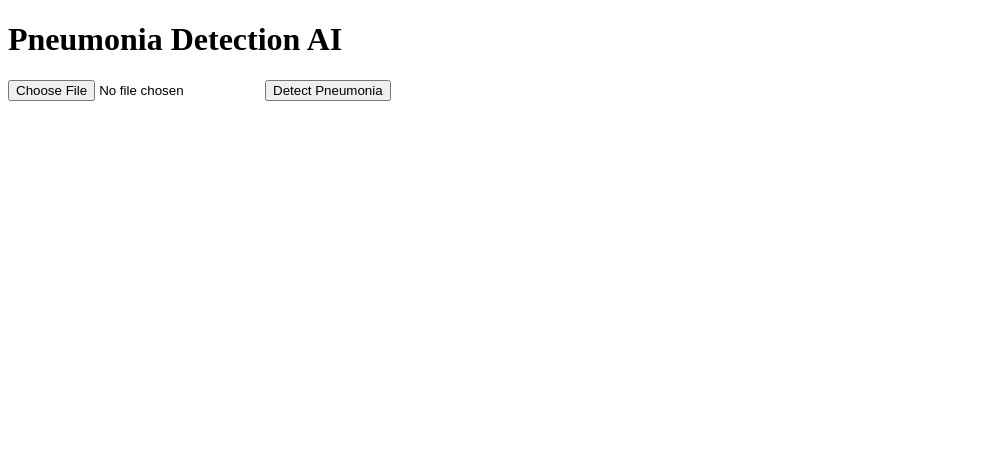
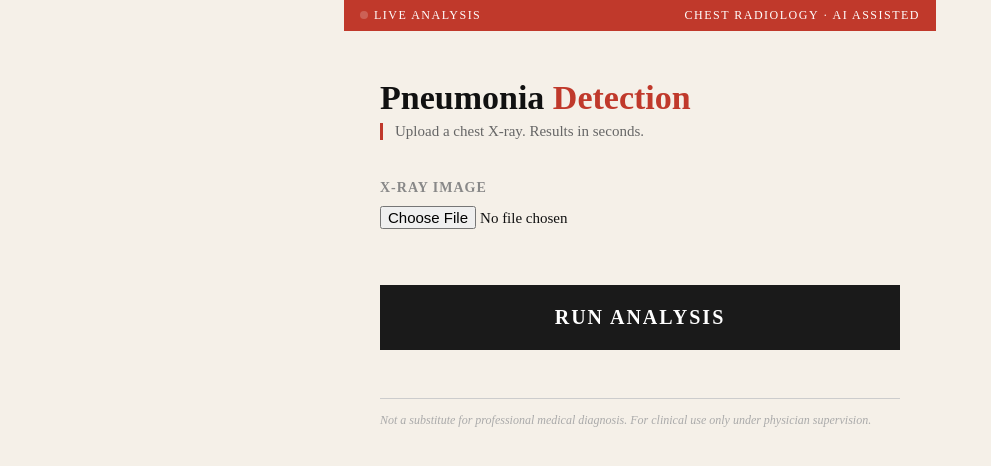
Before and after one commit to jesbinshaju/AI-Driven-Pneumonia-Detection, a Python web app: template app/templates/index.html in a window 1280 px wide. Shown: the top 466 px of the page, without its empty margins (0-991 px from the left). Run offline with Jinja, Linux system fonts and the light colour scheme; the template is opened without the code that fills it, so the values that code supplies are empty.

Commit message:
Fixed the UI things

```diff
--- a/app/static/style.css
+++ b/app/static/style.css
@@ -0,0 +1,124 @@
+body {
+    font-family: 'Times New Roman', Times, serif;
+    background: #f5f0e8;
+    color: #111;
+    max-width: 520px;
+    margin: 80px auto;
+    padding: 0 36px;
+}
+
+.topbar {
+    background: #c0392b;
+    color: #fff;
+    font-size: 12px;
+    letter-spacing: 1.5px;
+    text-transform: uppercase;
+    padding: 8px 16px;
+    margin: -80px -36px 48px;
+    display: flex;
+    justify-content: space-between;
+    align-items: center;
+}
+
+.live-dot {
+    width: 8px;
+    height: 8px;
+    background: #fff;
+    border-radius: 50%;
+    display: inline-block;
+    margin-right: 6px;
+    animation: blink 1.2s infinite;
+}
+
+@keyframes blink {
+    0%, 100% { opacity: 1; }
+    50% { opacity: 0.2; }
+}
+
+h1 { font-size: 34px; font-weight: bold; margin: 0 0 6px; }
+h1 span { color: #c0392b; }
+
+.sub {
+    font-size: 15px;
+    color: #666;
+    margin: 0 0 40px;
+    border-left: 3px solid #c0392b;
+    padding-left: 12px;
+}
+
+.field-label {
+    font-size: 14px;
+    font-weight: bold;
+    text-transform: uppercase;
+    letter-spacing: 1px;
+    color: #888;
+    margin-bottom: 10px;
+    display: block;
+}
+
+input[type="file"] {
+    font-family: 'Times New Roman', Times, serif;
+    font-size: 15px;
+    color: #111;
+    display: block;
+    margin-bottom: 10px;
+}
+
+#filename {
+    font-size: 13px;
+    color: #c0392b;
+    margin-bottom: 28px;
+    min-height: 18px;
+    font-style: italic;
+}
+
+button {
+    font-family: 'Times New Roman', Times, serif;
+    font-size: 20px;
+    font-weight: bold;
+    background: #1a1a1a;
+    color: #ffffff;
+    border: 3px solid #1a1a1a;
+    padding: 18px 0;
+    cursor: pointer;
+    width: 100%;
+    display: block;
+    letter-spacing: 2px;
+}
+
+button:hover { background: #333; border-color: #333; }
+button:disabled { background: #999; border-color: #999; cursor: not-allowed; }
+
+#output {
+    display: none;
+    margin-top: 36px;
+    padding: 24px;
+    background: #fff;
+    border-left: 5px solid #111;
+}
+
+#output.pneumonia { border-color: #c0392b; }
+#output.normal { border-color: #27ae60; }
+
+.result-tag {
+    font-size: 11px;
+    text-transform: uppercase;
+    letter-spacing: 1.5px;
+    color: #999;
+    margin-bottom: 8px;
+}
+
+.verdict { font-size: 30px; font-weight: bold; margin-bottom: 6px; }
+#output.pneumonia .verdict { color: #c0392b; }
+#output.normal .verdict { color: #27ae60; }
+
+.conf { font-size: 16px; color: #444; }
+
+.disclaimer {
+    margin-top: 48px;
+    font-size: 12px;
+    color: #aaa;
+    border-top: 1px solid #ccc;
+    padding-top: 14px;
+    font-style: italic;
+}
--- a/app/templates/index.html
+++ b/app/templates/index.html
@@ -1,11 +1,68 @@
 <!DOCTYPE html>
 <html>
+<head>
+<meta charset="UTF-8">
+<title>Pneumonia Detection</title>
+<link rel="stylesheet" href="{{ url_for('static', filename='style.css') }}">
+</head>
 <body>
-    <h1>Pneumonia Detection AI</h1>
-    <input type="file" id="fileInput">
-    <button onclick="predict()">Detect Pneumonia</button>
-    <p id="output"></p>
 
-    <script src="/static/script.js"></script>
+<div class="topbar">
+  <span><span class="live-dot"></span>Live Analysis</span>
+  <span>Chest Radiology · AI Assisted</span>
+</div>
+
+<h1>Pneumonia <span>Detection</span></h1>
+<p class="sub">Upload a chest X-ray. Results in seconds.</p>
+
+<span class="field-label">X-Ray Image</span>
+<input type="file" id="fileInput" accept="image/*" onchange="onFile(this)">
+<div id="filename"></div>
+
+<button id="btn" onclick="predict()">RUN ANALYSIS</button>
+
+<div id="output">
+  <div class="result-tag">Diagnosis</div>
+  <div class="verdict" id="verdict"></div>
+  <div class="conf" id="conf"></div>
+</div>
+
+<p class="disclaimer">Not a substitute for professional medical diagnosis. For clinical use only under physician supervision.</p>
+
+<script>
+  function onFile(input) {
+    const f = input.files[0];
+    document.getElementById('filename').textContent = f ? '→ ' + f.name : '';
+  }
+
+  async function predict() {
+    const file = document.getElementById('fileInput').files[0];
+    if (!file) { alert('Please select an image first.'); return; }
+
+    const btn = document.getElementById('btn');
+    btn.disabled = true;
+    btn.textContent = 'ANALYZING...';
+
+    const formData = new FormData();
+    formData.append('file', file);
+
+    try {
+      const res = await fetch('/predict', { method: 'POST', body: formData });
+      const data = await res.json();
+
+      const isPos = data.result.toLowerCase().includes('pneumonia');
+      const out = document.getElementById('output');
+      out.className = isPos ? 'pneumonia' : 'normal';
+      out.style.display = 'block';
+      document.getElementById('verdict').textContent = data.result;
+      document.getElementById('conf').textContent = 'Confidence: ' + (parseFloat(data.confidence) * 100).toFixed(1) + '%';
+    } catch(e) {
+      alert('Server error. Is the backend running?');
+    }
+
+    btn.disabled = false;
+    btn.textContent = 'RUN ANALYSIS';
+  }
+</script>
 </body>
 </html>
```
Also changed, not shown: app/app_test.py (added, +35 -0 lines), app/templates/simple_alterna.html (added, +11 -0 lines).
